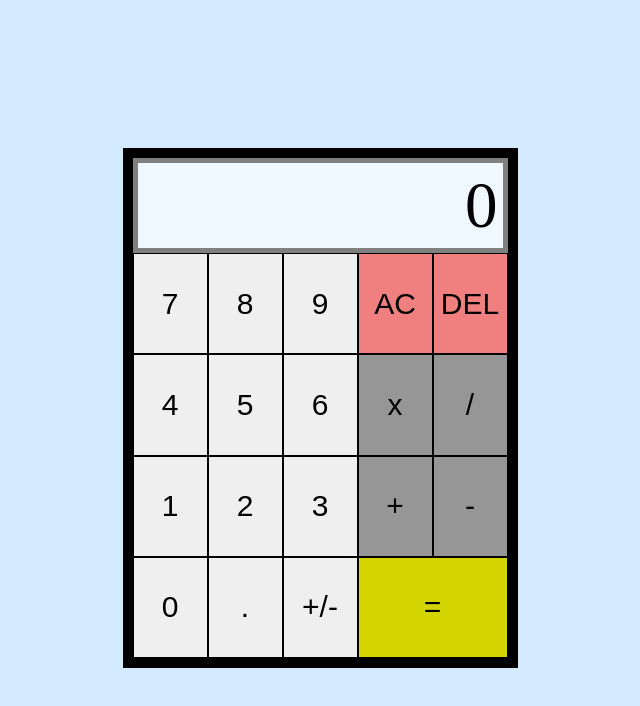
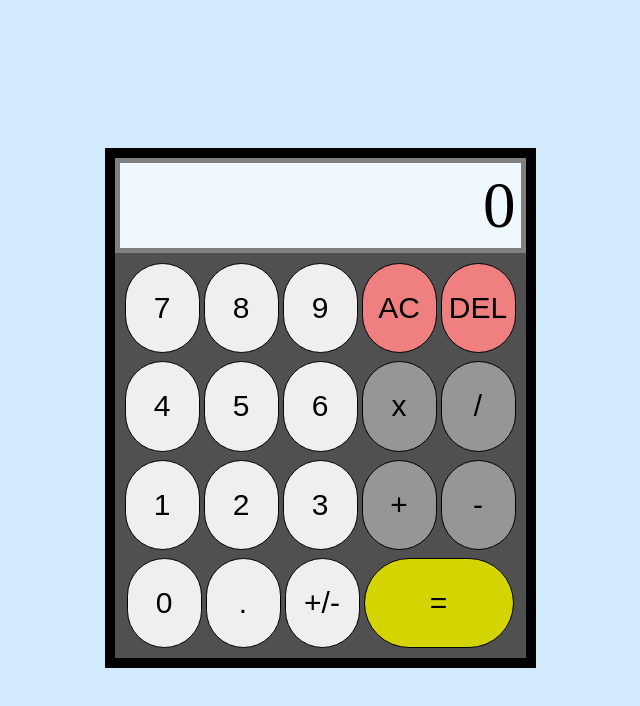
Before and after one commit to jtheStapes/Calculator, a plain HTML site: page index.html in a window 1280 px wide. Shown: the whole page, without its empty margins (320-960 px from the left). Drawn offline with Linux system fonts and the light colour scheme.

Commit message:
Restyle buttons and adjust spacing

```diff
--- a/css/style.css
+++ b/css/style.css
@@ -37,6 +37,8 @@ body {
     justify-content: center;
     align-items: center;
     flex-direction: column;
+    gap: 8px;
+    margin: 10px;
 }
 
 .row-one,
@@ -46,10 +48,12 @@ body {
 .row-five {
     display: flex;
     flex: 1;
+    gap: 4px;
 }
 
 button {
     border: 1px solid black;
+    border-radius: 75px;
     display: flex;
     width: 75px;
     padding: 15px;
```
